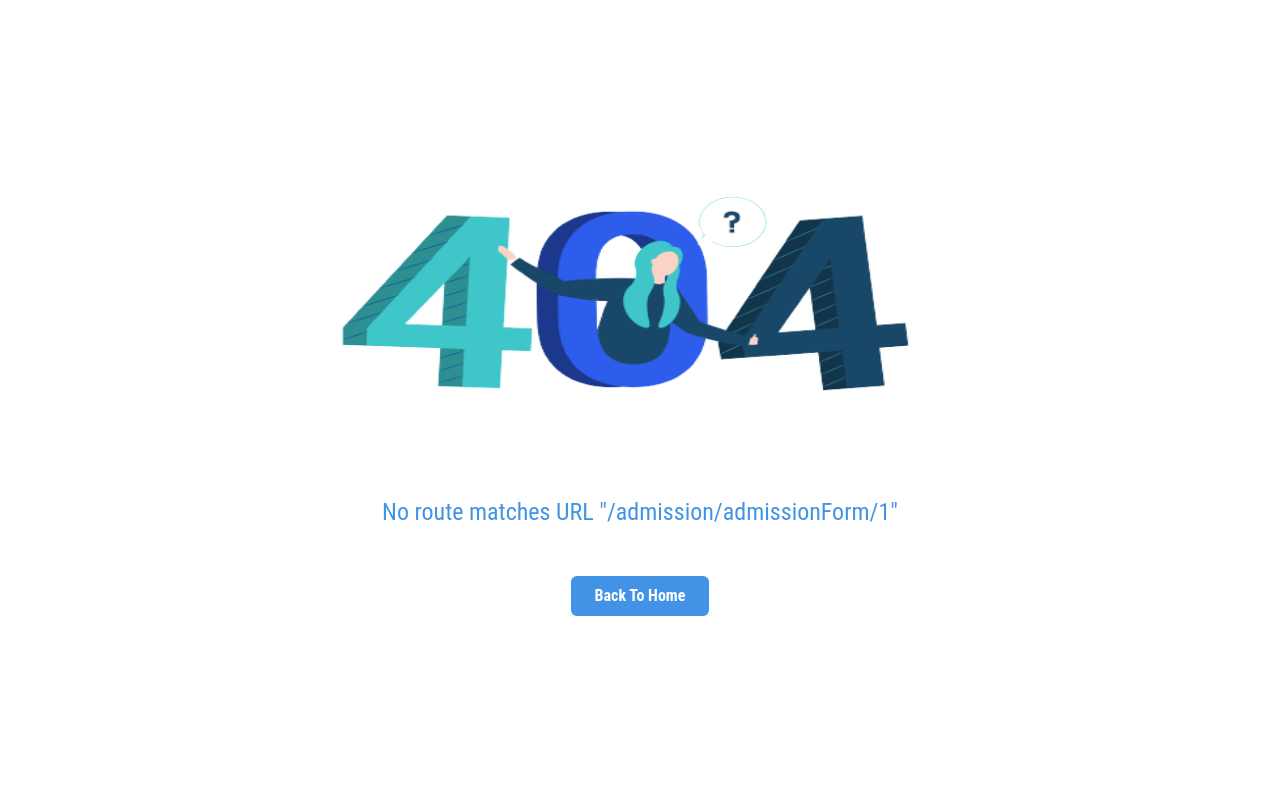
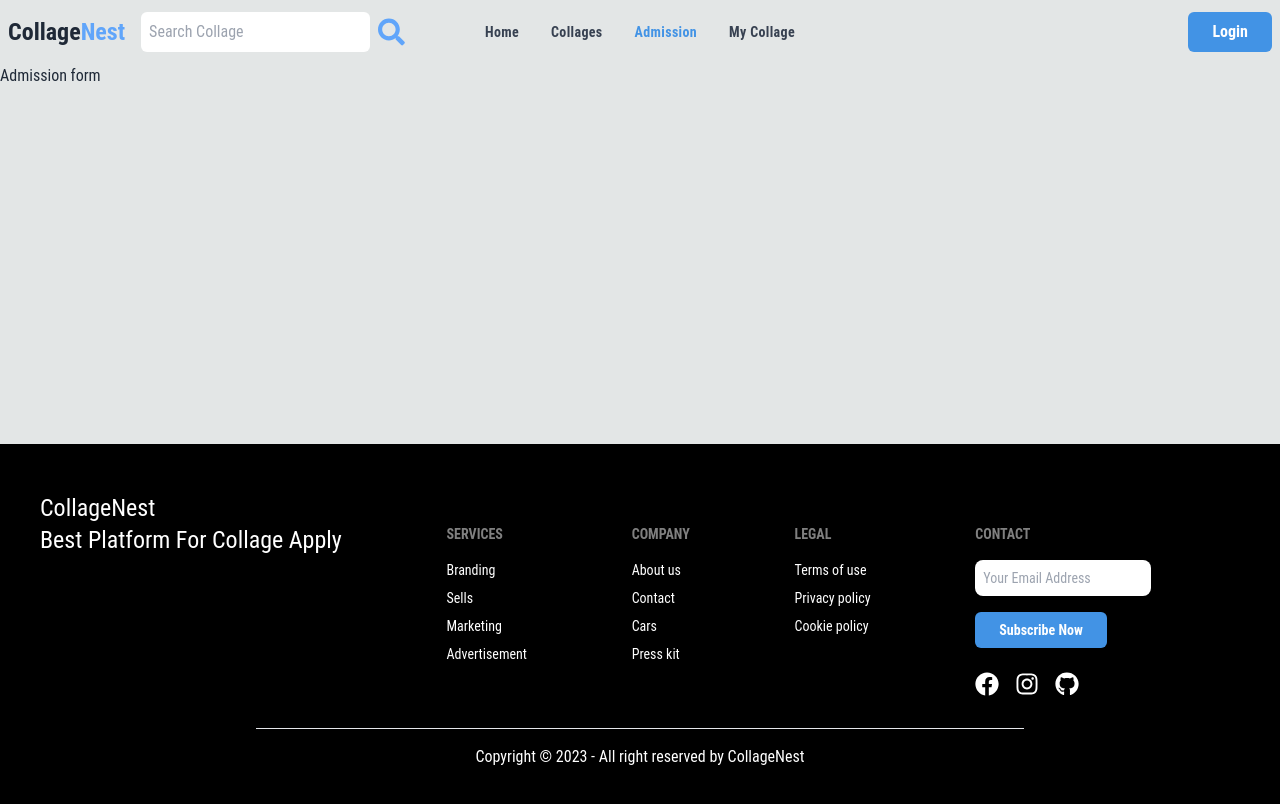
Before and after one commit to maniksarker25/Collage-Nest-Client, a React (Vite) app: page /admission/admissionForm/1 in a window 1280 px wide. Shown: the top 804 px of the page. Built offline with nearby package versions, Linux system fonts and the light colour scheme; no server answers.

Commit message:
some changes

```diff
--- a/src/Pages/Admission/Admission.jsx
+++ b/src/Pages/Admission/Admission.jsx
@@ -1,9 +1,22 @@
+import { useEffect, useState } from "react";
+import { Link } from "react-router-dom";
 
 
 const Admission = () => {
+    const [collages,setCollages] = useState([]);
+    useEffect(()=>{
+        fetch('http://localhost:5000/collages')
+        .then(res=>res.json())
+        .then(data=>setCollages(data))
+    },[])
     return (
-        <div>
-            <h1>Admission page</h1>
+        <div className="mx-auto w-full md:w-2/3 lg-w-3/5 ">
+            <h2 className="font-bold text-center text-3xl my-12">Apply Your Dream Collage</h2>
+            <div className="grid grid-cols-1 md:grid-cols-2 gap-4">
+                {
+                    collages.map(collage=><Link to={`admissionForm/${collage._id}`} key={console._id}><h4 className="text-2xl p-4 font-semibold border-2 border-black" key={collage._id}>{collage.collegeName}</h4></Link>)
+                }
+            </div>
         </div>
     );
 };
--- /dev/null
+++ b/src/Pages/Admission/AdmissionForm.jsx
@@ -0,0 +1,11 @@
+
+
+const AdmissionForm = () => {
+    return (
+        <div>
+            <h1>Admission form</h1>
+        </div>
+    );
+};
+
+export default AdmissionForm;
--- a/src/Pages/Shared/Footer/Footer.jsx
+++ b/src/Pages/Shared/Footer/Footer.jsx
@@ -7,10 +7,10 @@ const Footer = () => {
       <footer className="footer max-w-screen-xl text-white mx-auto px-10 pt-20 pb-6s  ">
         <div className="-mt-8">
           {/* <img className="w-32 h-32" src={logo} alt="" /> */}
-          <p>
-            Dream Ride Toy
+          <p className="text-2xl">
+            CollageNest
             <br />
-            World Best Car Toy House
+            Best Platform For Collage Apply
           </p>
         </div>
         <div>
@@ -53,7 +53,7 @@ const Footer = () => {
       </footer>
       <div className="text-white text-center pt-8  pb-20">
         <hr className="max-w-screen-md mx-auto mb-4" />
-        Copyright © 2023 - All right reserved by Dream Ride Toy
+        Copyright © 2023 - All right reserved by CollageNest
       </div>
     </div>
   );
--- a/src/Pages/Shared/Navbar/Navbar.jsx
+++ b/src/Pages/Shared/Navbar/Navbar.jsx
@@ -76,7 +76,7 @@ const Navbar = () => {
         <Link to="/">
           <div className="flex items-center gap-4  ">
             {/* <img className=" h-10 w-10 lg:w-20 lg:mt-1 lg:h-20" src={logo} alt="" /> */}
-            <h3 className="lg:text-2xl flex  font-semibold">Collage <span className="text-blue-400">Nest</span></h3>
+            <h3 className="lg:text-2xl md:flex hidden   font-semibold">Collage <span className="text-blue-400">Nest</span></h3>
             <input className="px-2 py-2 w-full rounded-md" type="text" placeholder="Search Collage" />
             <FaSearch className="text-5xl -ml-2 text-blue-400"></FaSearch>
           </div>
```
Also changed, not shown: src/Routes/Routes.jsx (+7 -1 lines).
